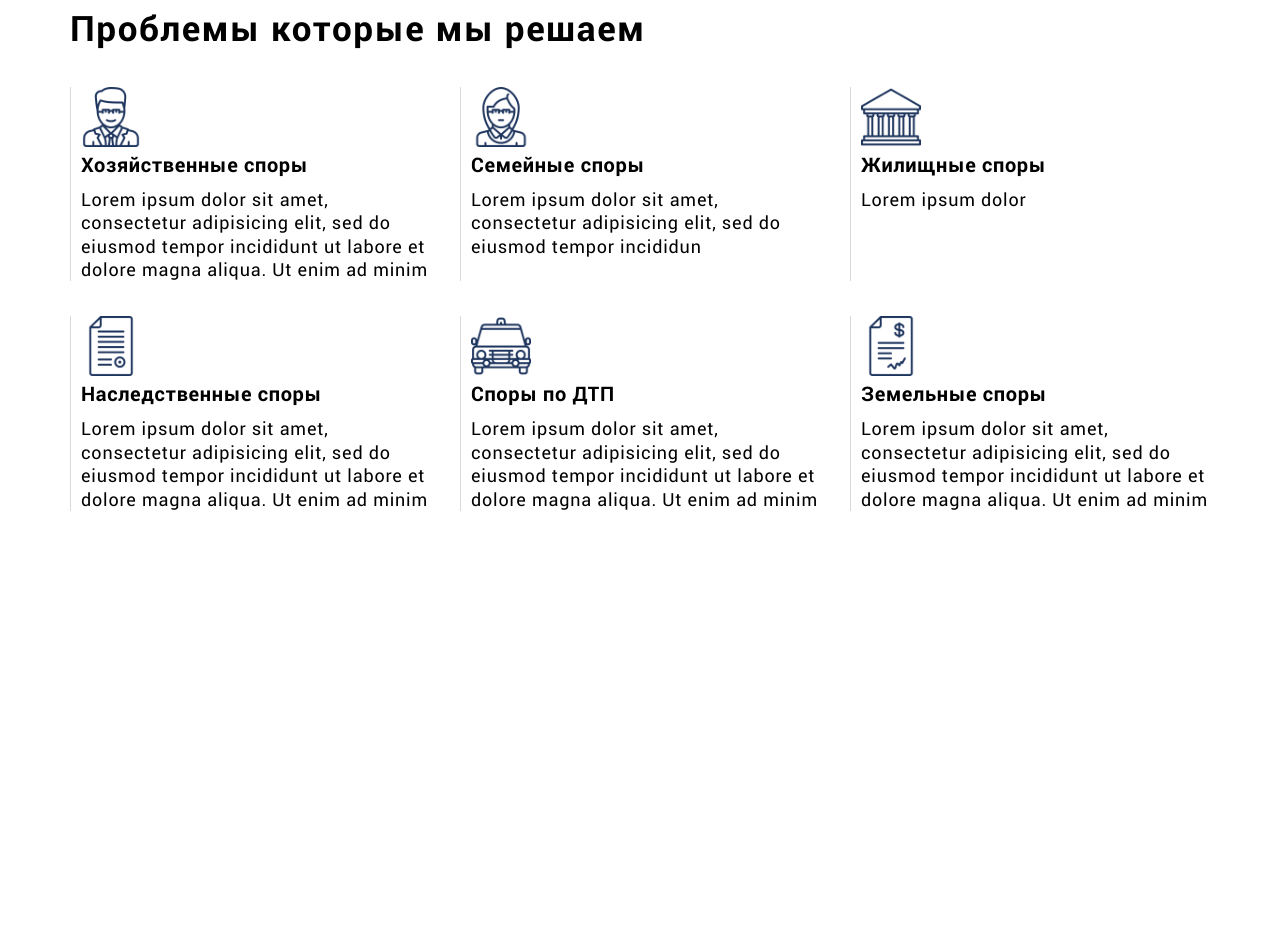
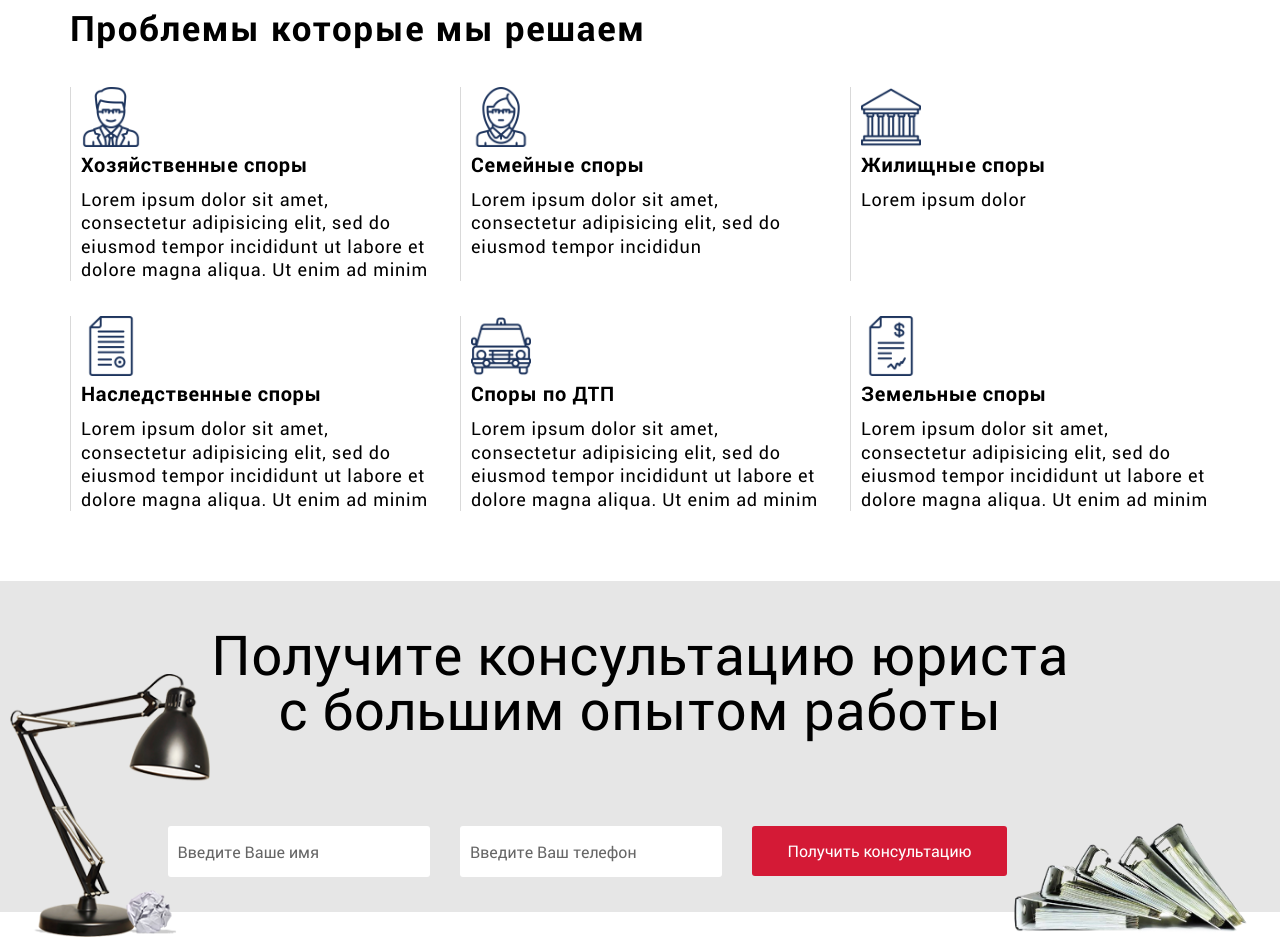
Before and after one commit to AlexKobiliansky/bashLawyer, a website: page app/index.html in a window 1280 px wide. Shown: the part 1710-2647 px from the top of the page. Before the commit the page ends 2221 px from the top, so only its background shows below. Drawn offline with Linux system fonts and the light colour scheme.

Commit message:
consult form complete (only css)

```diff
--- a/app/index.html
+++ b/app/index.html
@@ -324,8 +324,43 @@
 	</div>
 </section>
 
-<section class="s-consult">
-
+<section class="s-consult s-bg">
+    <div class="container">
+        <form class="consult">
+            <div class="form-title">
+                Получите консультацию юриста <br /> с большим опытом работы
+            </div>
+            <div class="form-content">
+                <div class="row">
+                    <div class="col-md-offset-1 col-md-9">
+                        <div class="row">
+                            <div class="col-md-4 col-sm-6">
+                                <label>
+                                    <input type="text" id="name" name="Имя" placeholder="Введите Ваше имя">
+                                </label>
+                            </div>
+                            <div class="col-md-4 col-sm-6">
+                                <label>
+                                    <input type="text" id="phone" name="Телефон" placeholder="Введите Ваш телефон">
+                                </label>
+                            </div>
+                            <div class="col-md-4 col-sm-12">
+								<div class="btn-wrapper">
+                                    <button type="submit" class="btn">Получить консультацию</button>
+								</div>
+                            </div>
+                        </div>
+                    </div>
+                </div>
+            </div>
+            <div class="form-decor-lamp hidden-xs">
+				<img src="img/form-decor-lamp.png" alt="alt" class="img-responsive">
+            </div>
+            <div class="form-decor-book hidden-xs">
+				<img src="img/form-decor-book.png" alt="alt" class="img-responsive">
+			</div>
+        </form>
+    </div>
 </section>
 
 
--- a/app/sass/base/_general.sass
+++ b/app/sass/base/_general.sass
@@ -85,3 +85,9 @@ p
   font-family: "robotoBold", sans-serif
   color: #000
   letter-spacing: .045em
+
+.s-bg
+  background-color: $form-bg
+
+button
+  border: none
--- a/app/sass/base/_media.sass
+++ b/app/sass/base/_media.sass
@@ -4,6 +4,14 @@
 
 /* Large Devices, Wide Screens */
 @media only screen and (max-width : 1200px)
+
+  .form-decor-lamp
+    width: 180px
+    left: -90px
+  .form-decor-book
+    width: 200px
+    right: -60px
+
   .s-welcome
     .btn
       padding: 16px 30px
@@ -35,6 +43,20 @@
 
 /* Medium Devices, Desktops */
 @media only screen and (max-width : 992px)
+
+  .form-title
+    font-size: 36px
+  .form-content
+    margin-top: 50px
+  .form-decor-lamp
+    left: -200px
+  .form-decor-book
+    right: -100px
+
+  .consult
+    .btn-wrapper
+      margin-top: 40px
+      text-align: center
 
   .s-meet
     p
@@ -77,6 +99,16 @@
 /* Small Devices, Tablets */
 @media only screen and (max-width : 768px)
 
+  .form-title
+    font-size: 24px
+    line-height: 1.4
+
+  .consult
+    input
+      margin-bottom: 30px
+    .btn-wrapper
+      margin-top: 10px
+
   .s-meet
     .section-title
       margin-bottom: 20px
@@ -96,6 +128,19 @@
 
 /* Extra Small Devices, Phones */
 @media only screen and (max-width : 480px)
+
+  .form-title
+    font-size: 22px
+    line-height: 1.4
+
+  .form-content
+    margin-top: 30px
+
+  .consult
+    input
+      margin-bottom: 30px
+    .btn-wrapper
+      margin-top: 0
 
   .section-title
     font-size: 28px
--- /dev/null
+++ b/app/sass/layout/_s-consult.sass
@@ -0,0 +1,35 @@
+.s-consult
+  margin-bottom: 200px
+
+form.consult
+  position: relative
+  padding: 45px 0 35px
+  label
+    width: 100%
+  input
+    width: 100%
+    padding: 15px 10px
+    border: none
+    border-radius: 3px
+  .btn
+    padding: 17px 35px
+    font-size: 16px
+
+.form-title
+  font-size: 55px
+  text-align: center
+
+.form-content
+  margin-top: 90px
+
+.form-decor-lamp
+  position: absolute
+  bottom: -25px
+  left: -60px
+  width: 200px
+
+.form-decor-book
+  position: absolute
+  width: 240px
+  bottom: -25px
+  right: -40px
--- a/app/sass/layout/_s-problems.sass
+++ b/app/sass/layout/_s-problems.sass
@@ -1,5 +1,6 @@
 .s-problems
   padding-top: 45px
+  padding-bottom: 70px
 
 .problem-item
   margin-top: 35px
--- a/app/sass/main.sass
+++ b/app/sass/main.sass
@@ -9,6 +9,7 @@
 @import layout/s-skills
 @import layout/s-meet
 @import layout/s-problems
+@import layout/s-consult
 @import layout/footer
 
 
```
Also changed, not shown: app/css/main.min.css, app/img/form-decor-book.png (added), app/img/form-decor-lamp.png (added), 1 other file.
